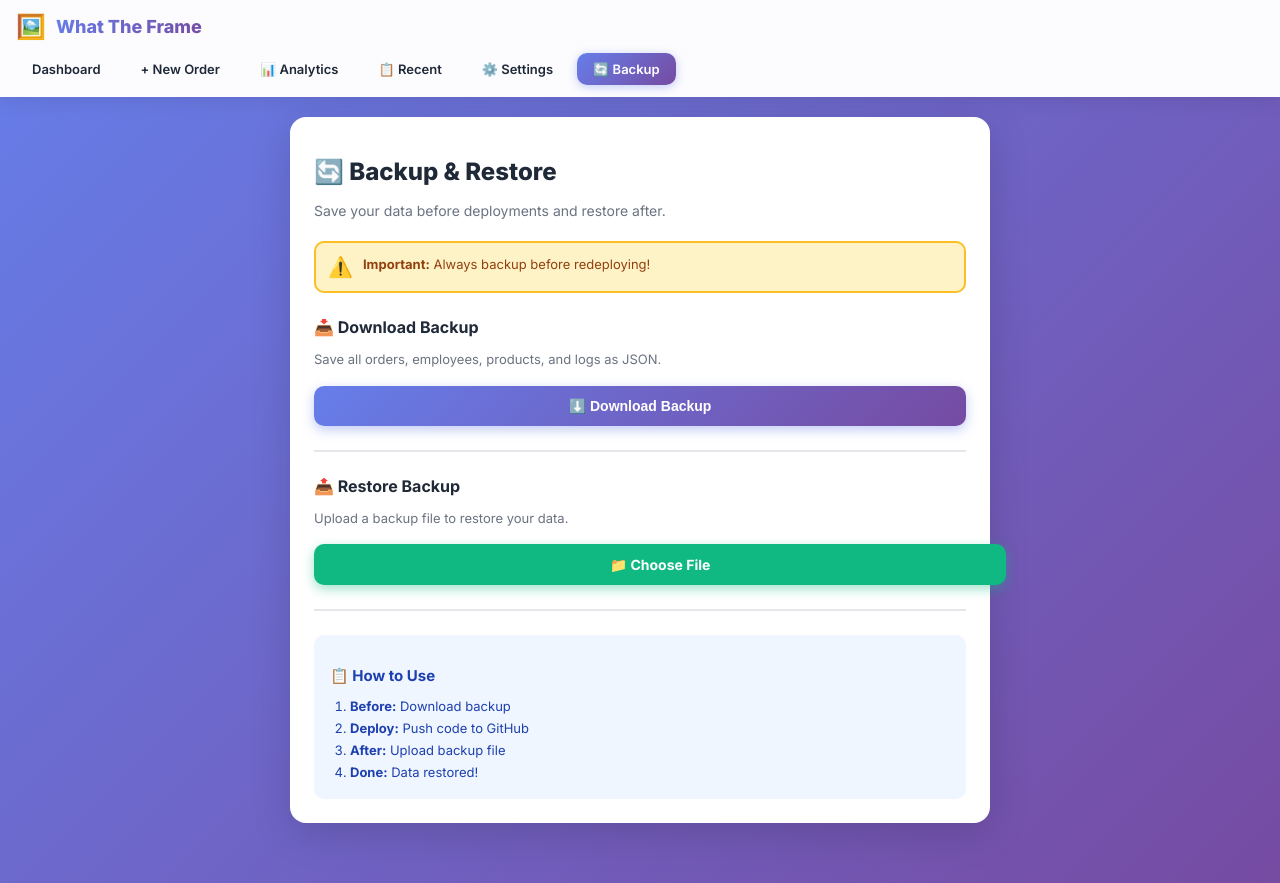
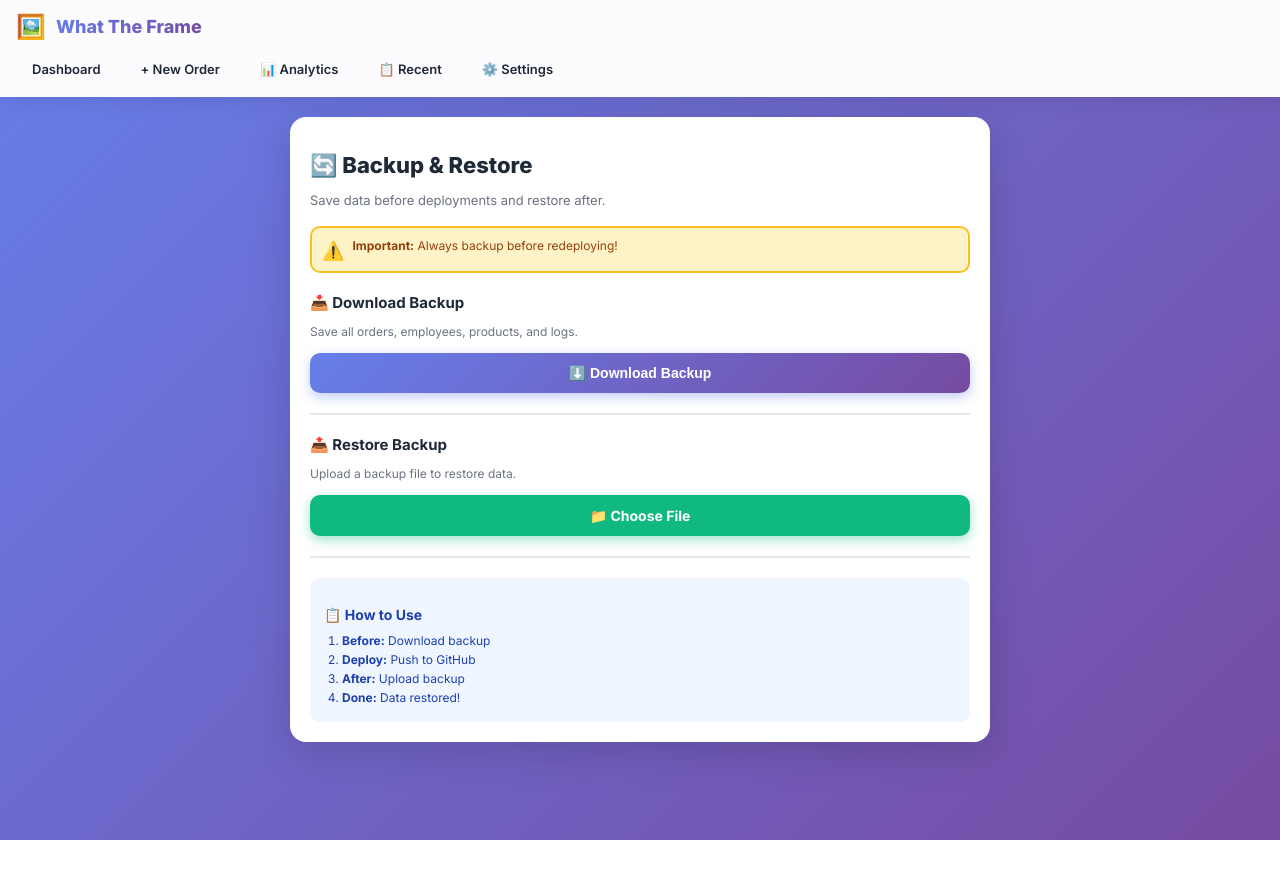
Before and after one commit to thelastgiftteam/engraving-ai-tool, a Next.js app: page /backup in a window 1280 px wide. After the commit the page ends 840 px from the top, so only its background shows below. Built offline with nearby package versions, Linux system fonts and the light colour scheme.

Commit message:
Update page.js

```diff
--- a/app/backup/page.js
+++ b/app/backup/page.js
@@ -14,19 +14,18 @@ export default function BackupPage() {
       const response = await fetch('/api/backup');
       const blob = await response.blob();
 
-      // Create download link
       const url = window.URL.createObjectURL(blob);
       const a = document.createElement('a');
       a.href = url;
-      a.download = `edge-config-backup-${Date.now()}.json`;
+      a.download = `backup-${Date.now()}.json`;
       document.body.appendChild(a);
       a.click();
       window.URL.revokeObjectURL(url);
       document.body.removeChild(a);
 
-      setMessage("✅ Backup downloaded successfully!");
+      setMessage("✅ Backup downloaded!");
     } catch (error) {
-      setMessage("❌ Failed to create backup: " + error.message);
+      setMessage("❌ Failed: " + error.message);
     }
   }
 
@@ -36,7 +35,7 @@ export default function BackupPage() {
 
     try {
       setRestoring(true);
-      setMessage("⏳ Restoring data...");
+      setMessage("⏳ Restoring...");
 
       const text = await file.text();
       const data = JSON.parse(text);
@@ -51,7 +50,7 @@ export default function BackupPage() {
 
       if (result.success) {
         setMessage(
-          `✅ Data restored!\n\n` +
+          `✅ Restored!\n\n` +
           `Orders: ${result.stats.orders}\n` +
           `Employees: ${result.stats.employees}\n` +
           `Products: ${result.stats.productTypes}\n` +
@@ -61,7 +60,7 @@ export default function BackupPage() {
         setMessage("⚠️ " + result.message);
       }
     } catch (error) {
-      setMessage("❌ Failed to restore: " + error.message);
+      setMessage("❌ Failed: " + error.message);
     } finally {
       setRestoring(false);
     }
@@ -69,7 +68,6 @@ export default function BackupPage() {
 
   return (
     <main style={styles.wrapper}>
-      {/* Compact Mobile Navigation */}
       <nav style={styles.nav}>
         <div style={styles.navContent}>
           <div style={styles.navBrand}>
@@ -77,7 +75,6 @@ export default function BackupPage() {
             <span style={styles.brandText}>What The Frame</span>
           </div>
 
-          {/* Mobile Menu Button */}
           <button
             onClick={() => setMenuOpen(!menuOpen)}
             style={styles.menuBtn}
@@ -87,17 +84,14 @@ export default function BackupPage() {
           </button>
         </div>
 
-        {/* Desktop Navigation */}
         <div style={styles.navDesktop}>
           <Link href="/" style={styles.navBtn}>Dashboard</Link>
           <Link href="/upload" style={styles.navBtn}>+ New Order</Link>
           <Link href="/analytics" style={styles.navBtn}>📊 Analytics</Link>
           <Link href="/recent" style={styles.navBtn}>📋 Recent</Link>
           <Link href="/settings" style={styles.navBtn}>⚙️ Settings</Link>
-          <Link href="/backup" style={{...styles.navBtn, ...styles.navBtnActive}}>🔄 Backup</Link>
         </div>
 
-        {/* Mobile Dropdown Menu */}
         {menuOpen && (
           <div style={styles.mobileMenu}>
             <Link href="/" style={styles.mobileMenuItem} onClick={() => setMenuOpen(false)}>
@@ -110,13 +104,10 @@ export default function BackupPage() {
               <span style={styles.mobileMenuIcon}>📊</span> Analytics
             </Link>
             <Link href="/recent" style={styles.mobileMenuItem} onClick={() => setMenuOpen(false)}>
-              <span style={styles.mobileMenuIcon}>📋</span> Recent Orders
+              <span style={styles.mobileMenuIcon}>📋</span> Recent
             </Link>
             <Link href="/settings" style={styles.mobileMenuItem} onClick={() => setMenuOpen(false)}>
               <span style={styles.mobileMenuIcon}>⚙️</span> Settings
-            </Link>
-            <Link href="/backup" style={{...styles.mobileMenuItem, ...styles.mobileMenuItemActive}} onClick={() => setMenuOpen(false)}>
-              <span style={styles.mobileMenuIcon}>🔄</span> Backup
             </Link>
           </div>
         )}
@@ -126,7 +117,7 @@ export default function BackupPage() {
         <div style={styles.card}>
           <h1 style={styles.title}>🔄 Backup & Restore</h1>
           <p style={styles.subtitle}>
-            Save your data before deployments and restore after.
+            Save data before deployments and restore after.
           </p>
 
           <div style={styles.warning}>
@@ -140,7 +131,7 @@ export default function BackupPage() {
           <div style={styles.section}>
             <h2 style={styles.sectionTitle}>📥 Download Backup</h2>
             <p style={styles.sectionDesc}>
-              Save all orders, employees, products, and logs as JSON.
+              Save all orders, employees, products, and logs.
             </p>
             <button onClick={downloadBackup} style={styles.primaryBtn}>
               ⬇️ Download Backup
@@ -151,7 +142,7 @@ export default function BackupPage() {
           <div style={styles.section}>
             <h2 style={styles.sectionTitle}>📤 Restore Backup</h2>
             <p style={styles.sectionDesc}>
-              Upload a backup file to restore your data.
+              Upload a backup file to restore data.
             </p>
             <label style={styles.uploadLabel}>
               <input
@@ -179,8 +170,8 @@ export default function BackupPage() {
             <h3 style={styles.instructionsTitle}>📋 How to Use</h3>
             <ol style={styles.instructionsList}>
               <li><strong>Before:</strong> Download backup</li>
-              <li><strong>Deploy:</strong> Push code to GitHub</li>
-              <li><strong>After:</strong> Upload backup file</li>
+              <li><strong>Deploy:</strong> Push to GitHub</li>
+              <li><strong>After:</strong> Upload backup</li>
               <li><strong>Done:</strong> Data restored!</li>
             </ol>
           </div>
@@ -305,69 +296,73 @@ const styles = {
   card: {
     background: "#fff",
     borderRadius: "16px",
-    padding: "24px",
+    padding: "20px",
     boxShadow: "0 10px 40px rgba(0,0,0,0.15)",
+    overflow: "hidden",
   },
 
   title: {
-    fontSize: "24px",
+    fontSize: "22px",
     fontWeight: "800",
-    marginBottom: "8px",
+    marginBottom: "6px",
     color: "#1f2937",
+    wordBreak: "break-word",
   },
 
   subtitle: {
-    fontSize: "14px",
-    color: "#6b7280",
-    marginBottom: "20px",
-    lineHeight: "1.5",
-  },
-
-  warning: {
-    display: "flex",
-    gap: "10px",
-    padding: "12px",
-    background: "#fef3c7",
-    border: "2px solid #fbbf24",
-    borderRadius: "10px",
-    marginBottom: "24px",
-    color: "#92400e",
-    alignItems: "flex-start",
-  },
-
-  warningIcon: {
-    fontSize: "20px",
-    flexShrink: 0,
-  },
-
-  warningText: {
-    fontSize: "13px",
-    lineHeight: "1.5",
-  },
-
-  section: {
-    marginBottom: "24px",
-    paddingBottom: "24px",
-    borderBottom: "2px solid #e5e7eb",
-  },
-
-  sectionTitle: {
-    fontSize: "16px",
-    fontWeight: "700",
-    marginBottom: "6px",
-    color: "#1f2937",
-  },
-
-  sectionDesc: {
     fontSize: "13px",
     color: "#6b7280",
     marginBottom: "16px",
     lineHeight: "1.5",
   },
 
+  warning: {
+    display: "flex",
+    gap: "8px",
+    padding: "10px",
+    background: "#fef3c7",
+    border: "2px solid #fbbf24",
+    borderRadius: "10px",
+    marginBottom: "20px",
+    color: "#92400e",
+    alignItems: "flex-start",
+  },
+
+  warningIcon: {
+    fontSize: "18px",
+    flexShrink: 0,
+    marginTop: "2px",
+  },
+
+  warningText: {
+    fontSize: "12px",
+    lineHeight: "1.4",
+    wordBreak: "break-word",
+  },
+
+  section: {
+    marginBottom: "20px",
+    paddingBottom: "20px",
+    borderBottom: "2px solid #e5e7eb",
+  },
+
+  sectionTitle: {
+    fontSize: "15px",
+    fontWeight: "700",
+    marginBottom: "4px",
+    color: "#1f2937",
+  },
+
+  sectionDesc: {
+    fontSize: "12px",
+    color: "#6b7280",
+    marginBottom: "12px",
+    lineHeight: "1.4",
+  },
+
   primaryBtn: {
     width: "100%",
-    padding: "12px 20px",
+    padding: "12px 16px",
     background: "linear-gradient(135deg, #667eea 0%, #764ba2 100%)",
     color: "#fff",
     border: "none",
@@ -377,6 +372,7 @@ const styles = {
     cursor: "pointer",
     boxShadow: "0 4px 12px rgba(102, 126, 234, 0.4)",
     transition: "all 0.2s",
+    boxSizing: "border-box",
   },
 
   uploadLabel: {
@@ -391,7 +387,7 @@ const styles = {
   uploadBtn: {
     display: "block",
     width: "100%",
-    padding: "12px 20px",
+    padding: "12px 16px",
     background: "#10b981",
     color: "#fff",
     borderRadius: "10px",
@@ -401,141 +397,70 @@ const styles = {
     boxShadow: "0 4px 12px rgba(16, 185, 129, 0.4)",
     textAlign: "center",
     transition: "all 0.2s",
+    boxSizing: "border-box",
   },
 
   message: {
-    padding: "16px",
+    padding: "12px",
     background: "#f3f4f6",
     borderRadius: "10px",
-    marginBottom: "24px",
+    marginBottom: "20px",
+    overflow: "auto",
   },
 
   messageText: {
-    fontSize: "12px",
+    fontSize: "11px",
     fontFamily: "monospace",
     margin: 0,
     whiteSpace: "pre-wrap",
     color: "#1f2937",
-    lineHeight: "1.6",
+    lineHeight: "1.5",
+    wordBreak: "break-word",
   },
 
   instructions: {
     background: "#eff6ff",
-    padding: "16px",
+    padding: "14px",
     borderRadius: "10px",
   },
 
   instructionsTitle: {
-    fontSize: "15px",
+    fontSize: "14px",
     fontWeight: "700",
-    marginBottom: "10px",
+    marginBottom: "8px",
     color: "#1e40af",
   },
 
   instructionsList: {
-    paddingLeft: "20px",
+    paddingLeft: "18px",
     margin: 0,
     color: "#1e40af",
-    fontSize: "13px",
-    lineHeight: "1.7",
-  },
-
-  "@media (min-width: 769px)": {
-    container: {
-      margin: "40px auto",
-      padding: "0 20px",
-    },
-    card: {
-      padding: "40px",
-      borderRadius: "20px",
-    },
-    title: {
-      fontSize: "32px",
-      marginBottom: "10px",
-    },
-    subtitle: {
-      fontSize: "16px",
-      marginBottom: "30px",
-    },
-    warning: {
-      padding: "16px",
-      marginBottom: "30px",
-    },
-    warningIcon: {
-      fontSize: "24px",
-    },
-    warningText: {
-      fontSize: "14px",
-    },
-    section: {
-      marginBottom: "40px",
-      paddingBottom: "40px",
-    },
-    sectionTitle: {
-      fontSize: "20px",
-      marginBottom: "8px",
-    },
-    sectionDesc: {
-      fontSize: "14px",
-      marginBottom: "20px",
-    },
-    primaryBtn: {
-      width: "auto",
-      padding: "14px 28px",
-      fontSize: "16px",
-    },
-    uploadBtn: {
-      width: "auto",
-      display: "inline-block",
-      padding: "14px 28px",
-      fontSize: "16px",
-    },
-    message: {
-      padding: "20px",
-      marginBottom: "30px",
-    },
-    messageText: {
-      fontSize: "14px",
-    },
-    instructions: {
-      padding: "20px",
-    },
-    instructionsTitle: {
-      fontSize: "18px",
-      marginBottom: "12px",
-    },
-    instructionsList: {
-      fontSize: "14px",
-    },
-  },
-
-  "@media (max-width: 768px)": {
-    menuBtn: {
-      display: "block",
-    },
-    navDesktop: {
-      display: "none",
-    },
+    fontSize: "12px",
+    lineHeight: "1.6",
   },
 };
 
 if (typeof document !== "undefined") {
   const style = document.createElement("style");
   style.textContent = `
+    @media (max-width: 768px) {
+      .menuBtn {
+        display: block !important;
+      }
+      .navDesktop {
+        display: none !important;
+      }
+    }
+
+    @media (min-width: 769px) {
+      .menuBtn {
+        display: none !important;
+      }
+    }
+
     @media (hover: hover) {
       button:hover:not(:disabled) {
         transform: translateY(-2px);
-        box-shadow: 0 6px 20px rgba(102, 126, 234, 0.5);
-      }
-
-      .uploadBtn:hover {
-        background: #059669;
-        transform: translateY(-2px);
-        box-shadow: 0 6px 20px rgba(16, 185, 129, 0.5);
-      }
-
-      .mobileMenuItem:hover {
-        background: #f9fafb;
       }
     }
 
```
